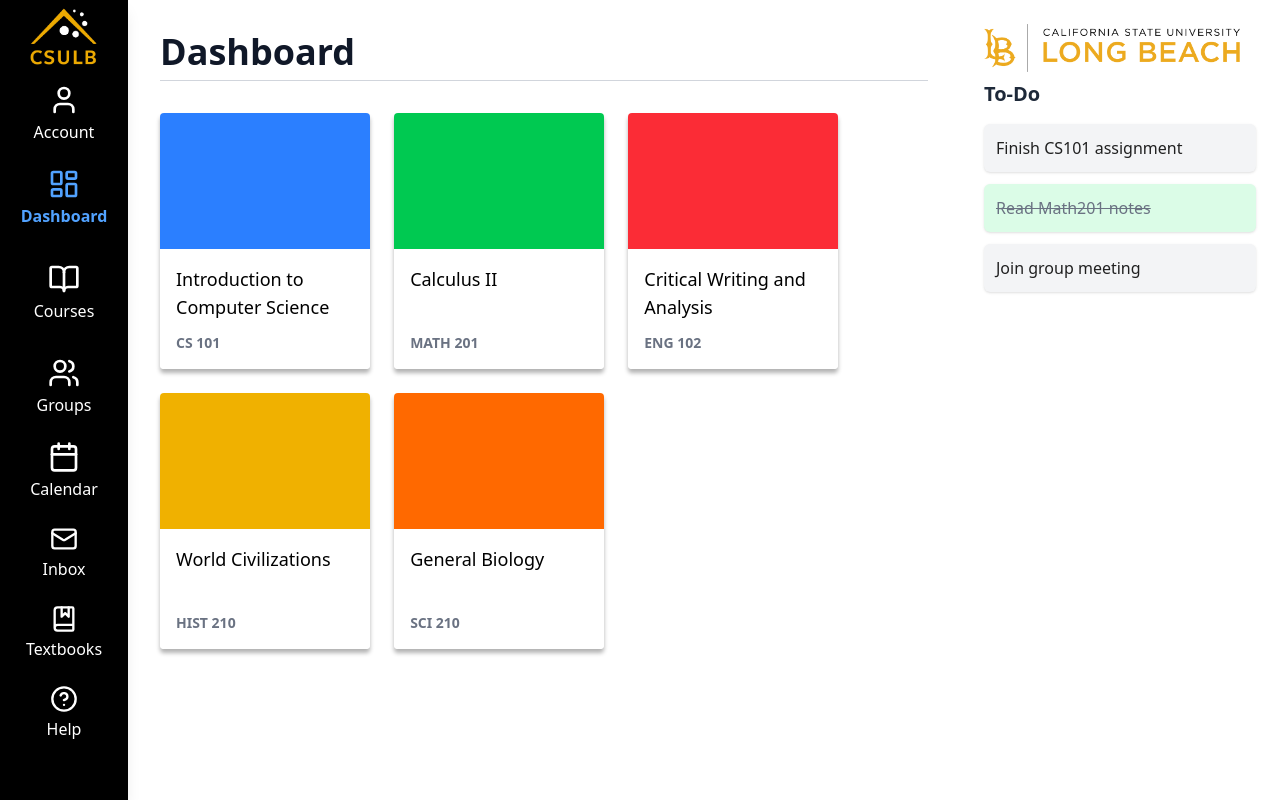
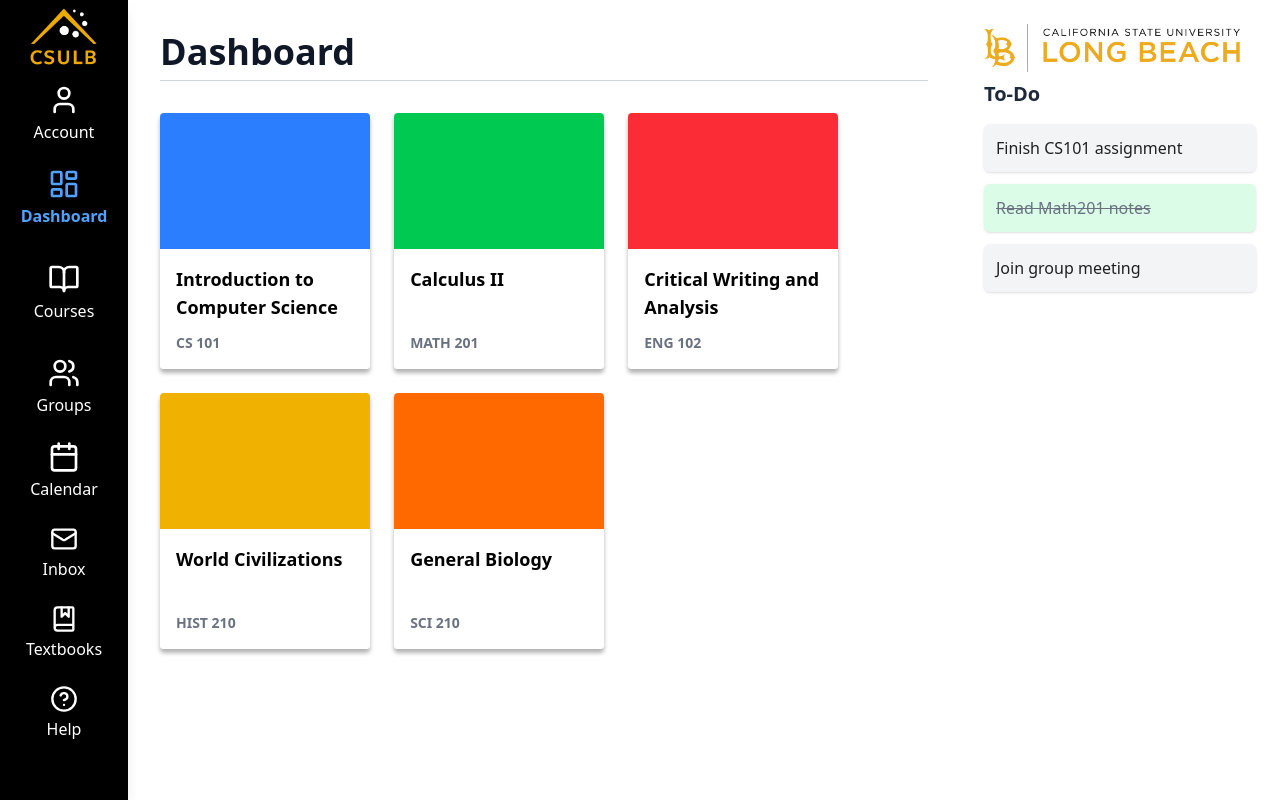
Before and after one commit to lnguyen14123/448-canvas, a React (Vite) app: page / in a window 1280 px wide. Built offline with nearby package versions, Linux system fonts and the light colour scheme.

Commit message:
Bolded course name

```diff
--- a/src/pages/Dashboard.jsx
+++ b/src/pages/Dashboard.jsx
@@ -45,7 +45,7 @@
               {/* Bottom white section with text */}
               <div className="bg-white p-4 h-[15vh] flex flex-col justify-between items-start text-gray-800">
                 {/* Subject at the top */}
-                <p className="text-lg text-black">
+                <p className="text-lg text-black font-semibold">
                   {course.subject}
                 </p>
 
```
